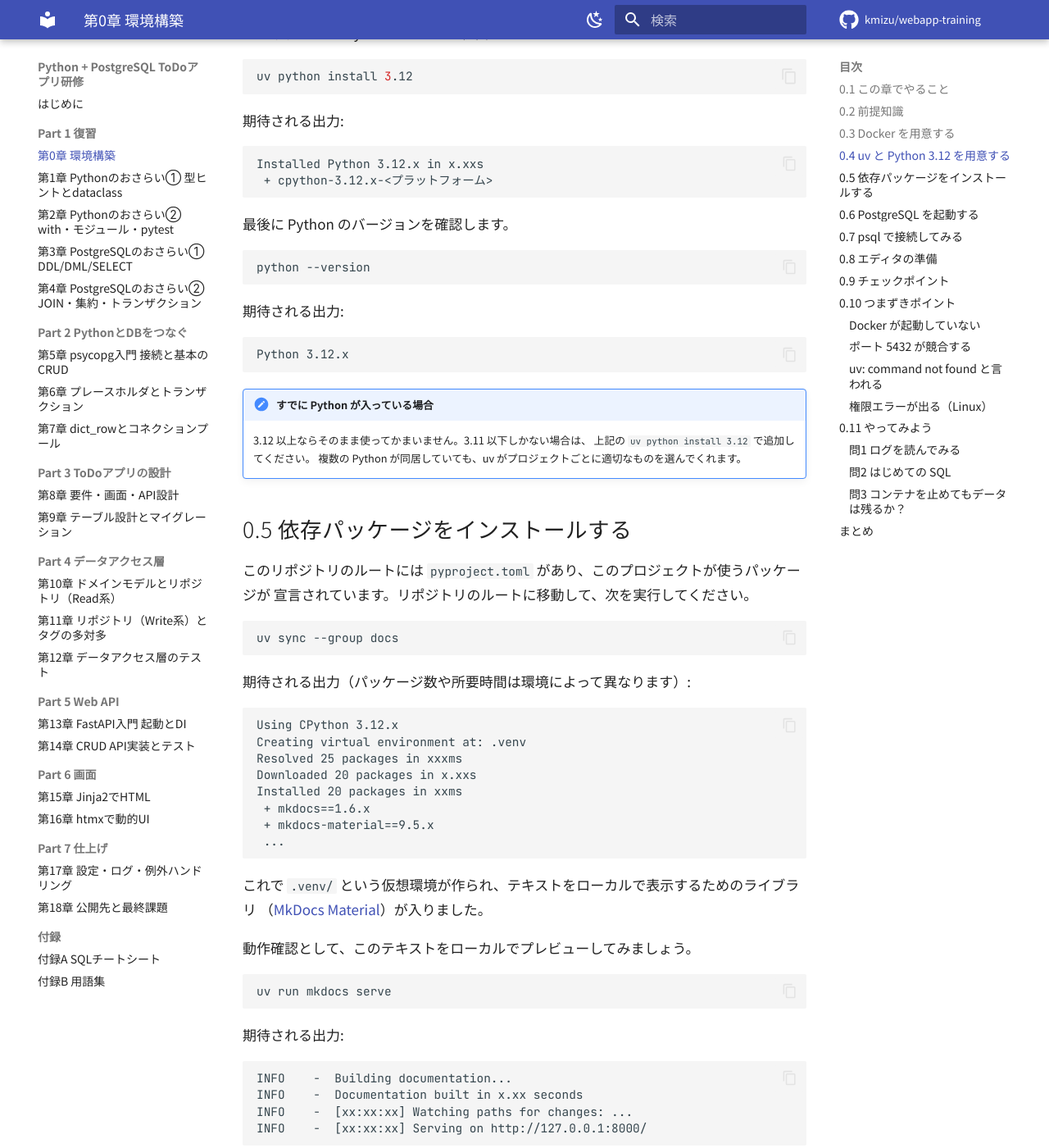
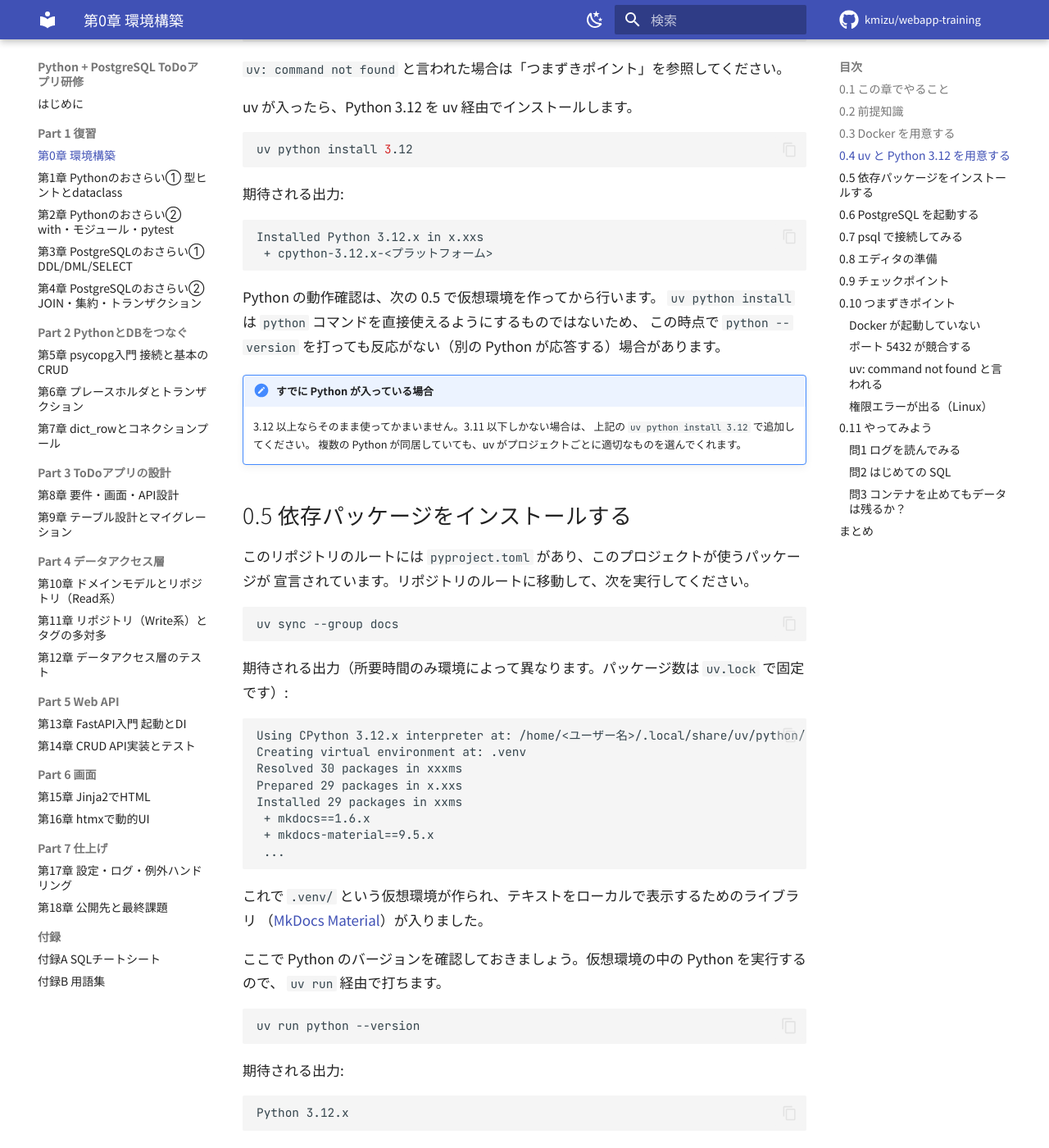
Before and after one commit to kmizu/webapp-training, an MkDocs documentation site: the page built from docs/00-setup.md, in a window 1280 px wide and 1400 px high, scrolled down 3141 px. Shown: the whole window at 82% size. Built offline with MkDocs 1.6.1 and Material for MkDocs 9.7.7, drawn with Linux system fonts in a browser that asks for light colours; comment, search, counter and statistics services are not loaded; some of the changed text lies outside the part shown.

Commit message:
docs: address review feedback on 00-setup.md

````diff
--- a/docs/00-setup.md
+++ b/docs/00-setup.md
@@ -84,6 +84,7 @@
 ```
 
 「Client」と「Server」の両方が表示されれば OK です。
+なお Linux（Docker Engine）では Server の行は `Server: Docker Engine - Community` のように表示されます。
 `Cannot connect to the Docker daemon` のようなエラーが出た場合は Docker が起動していないので、
 Docker Desktop を起動してからやり直してください（詳しくは「つまずきポイント」）。
 
@@ -125,7 +126,8 @@
     everything's installed!
     ```
 
-インストール後、**ターミナルを開き直して**（新しい PATH を読み込ませるため）確認します。
+インストール後、**ターミナルを開き直して**確認します。これは、コマンドを探す場所のリスト
+（**PATH**）に uv のインストール先が追加されたことを、起動中のターミナルに認識させるためです。
 
 ```bash
 uv --version
@@ -152,17 +154,9 @@
  + cpython-3.12.x-<プラットフォーム>
 ```
 
-最後に Python のバージョンを確認します。
-
-```bash
-python --version
-```
-
-期待される出力:
-
-```text
-Python 3.12.x
-```
+Python の動作確認は、次の 0.5 で仮想環境を作ってから行います。
+`uv python install` は `python` コマンドを直接使えるようにするものではないため、
+この時点で `python --version` を打っても反応がない（別の Python が応答する）場合があります。
 
 !!! note "すでに Python が入っている場合"
     3.12 以上ならそのまま使ってかまいません。3.11 以下しかない場合は、
@@ -178,14 +172,14 @@
 uv sync --group docs
 ```
 
-期待される出力（パッケージ数や所要時間は環境によって異なります）:
+期待される出力（所要時間のみ環境によって異なります。パッケージ数は `uv.lock` で固定です）:
 
 ```text
-Using CPython 3.12.x
+Using CPython 3.12.x interpreter at: /home/<ユーザー名>/.local/share/uv/python/...
 Creating virtual environment at: .venv
-Resolved 25 packages in xxxms
-Downloaded 20 packages in x.xxs
-Installed 20 packages in xxms
+Resolved 30 packages in xxxms
+Prepared 29 packages in x.xxs
+Installed 29 packages in xxms
  + mkdocs==1.6.x
  + mkdocs-material==9.5.x
  ...
@@ -193,6 +187,21 @@
 
 これで `.venv/` という仮想環境が作られ、テキストをローカルで表示するためのライブラリ
 （[MkDocs Material](https://squidfunk.github.io/mkdocs-material/)）が入りました。
+
+ここで Python のバージョンを確認しておきましょう。仮想環境の中の Python を実行するので、
+`uv run` 経由で打ちます。
+
+```bash
+uv run python --version
+```
+
+期待される出力:
+
+```text
+Python 3.12.x
+```
+
+この研修では、Python のバージョン確認は常にこの `uv run python --version` で行います。
 
 動作確認として、このテキストをローカルでプレビューしてみましょう。
 
@@ -219,8 +228,9 @@
 
 ## 0.6 PostgreSQL を起動する
 
-リポジトリのルートには `docker-compose.yml` があります。これは「どのイメージを、
-どんな環境変数で、どのポートで起動するか」をまとめた設定ファイルで、
+リポジトリのルートには `docker-compose.yml` があります。これは「どのイメージ
+（コンテナのもとになる設計図のようなもの）を、どんな環境変数で、どのポートで起動するか」を
+まとめた設定ファイルで、
 [Docker Compose](https://docs.docker.com/compose/) がこれを読んで PostgreSQL コンテナを立ち上げます。
 `docker run` の長いオプションを毎回打つ代わりに、このファイルさえあれば誰でも同じ環境を再現できます。
 
@@ -252,10 +262,11 @@
 
 ```text
 NAME                 IMAGE         STATUS                   PORTS
-webapp-training-db   postgres:16   Up xx seconds (healthy)   0.0.0.0:5432->5432/tcp
+webapp-training-db   postgres:16   Up xx seconds (healthy)   0.0.0.0:5432->5432/tcp, ...
 ```
 
 `STATUS` が `Up`（しばらくすると `(healthy)` が付きます）になっていれば OK です。
+`PORTS` 列の `...` は IPv6 向けの表示（`:::5432->5432/tcp`）を省略したもので、気にしなくて大丈夫です。
 
 接続情報は次のとおりです。
 
@@ -322,7 +333,7 @@
 (1 row)
 ```
 
-```sql
+```text
 \dt
 ```
 
@@ -379,7 +390,7 @@
 
 - [ ] `docker version` で Client と Server の両方が表示される
 - [ ] `uv --version` でバージョンが表示される
-- [ ] `python --version` で 3.12 以上が表示される
+- [ ] `uv run python --version` で 3.12 以上が表示される
 - [ ] `docker compose ps` の STATUS が `Up`（または `Up ... (healthy)`）になっている
 - [ ] `psql` で `SELECT version();` が実行できる
 - [ ] `uv run mkdocs serve` でテキストがブラウザに表示される
````
